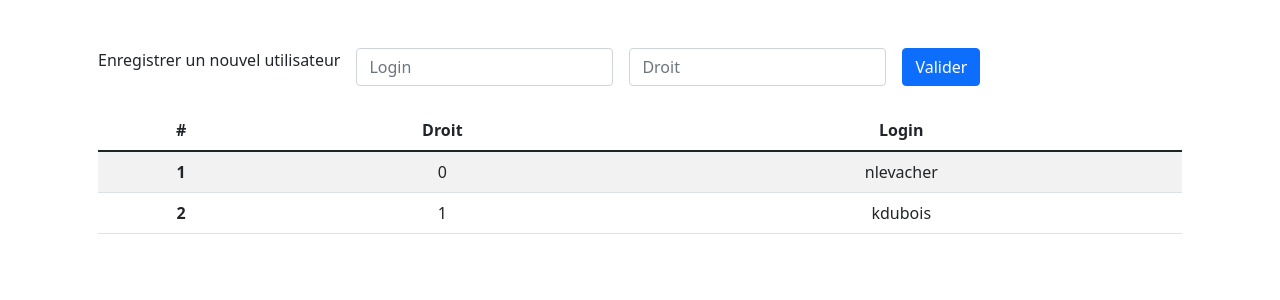
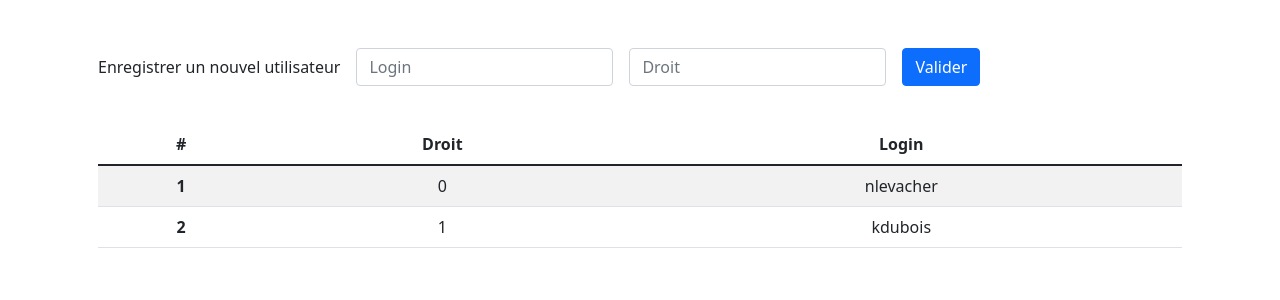
Before and after one commit to MADcampusgithub/AFLM_Application_Chataigneraie, a Symfony app: template AFLM_App/templates/utilisateurs.html.twig in a window 1280 px wide. Shown: the part 72-372 px from the top of the page. Run offline with Twig, Linux system fonts and the light colour scheme; the template is opened without the code that fills it, so the values that code supplies are empty; some libraries are stand-ins or nearby versions.

Commit message:
modifUsers

```diff
--- a/AFLM_App/templates/utilisateurs.html.twig
+++ b/AFLM_App/templates/utilisateurs.html.twig
@@ -7,7 +7,7 @@
 {% block content %}
 <form action="{{path("post_utilisateurs")}}" method="POST" class="row g-3">
   <div class="col-auto">
-    <label class="">Enregistrer un nouvel utilisateur</label>
+    <label class="form-control-plaintext">Enregistrer un nouvel utilisateur</label>
     <input type="text" readonly class="form-control-plaintext" id="Name" >
   </div>
   <div class="col-auto">
```
